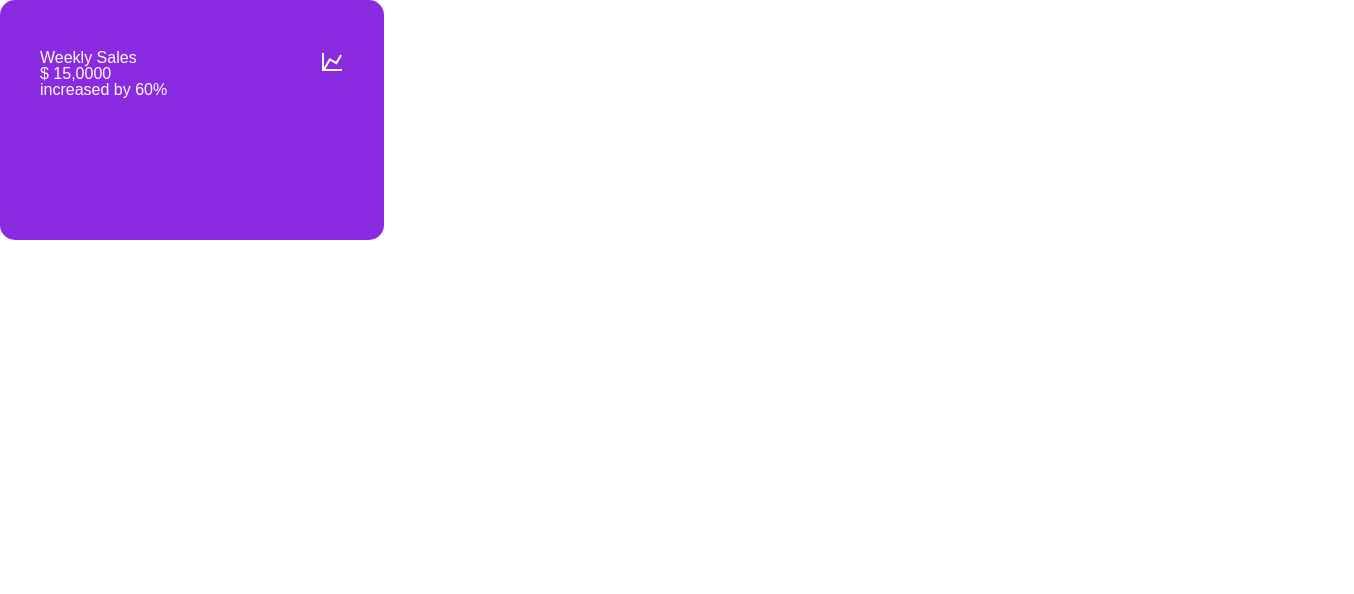
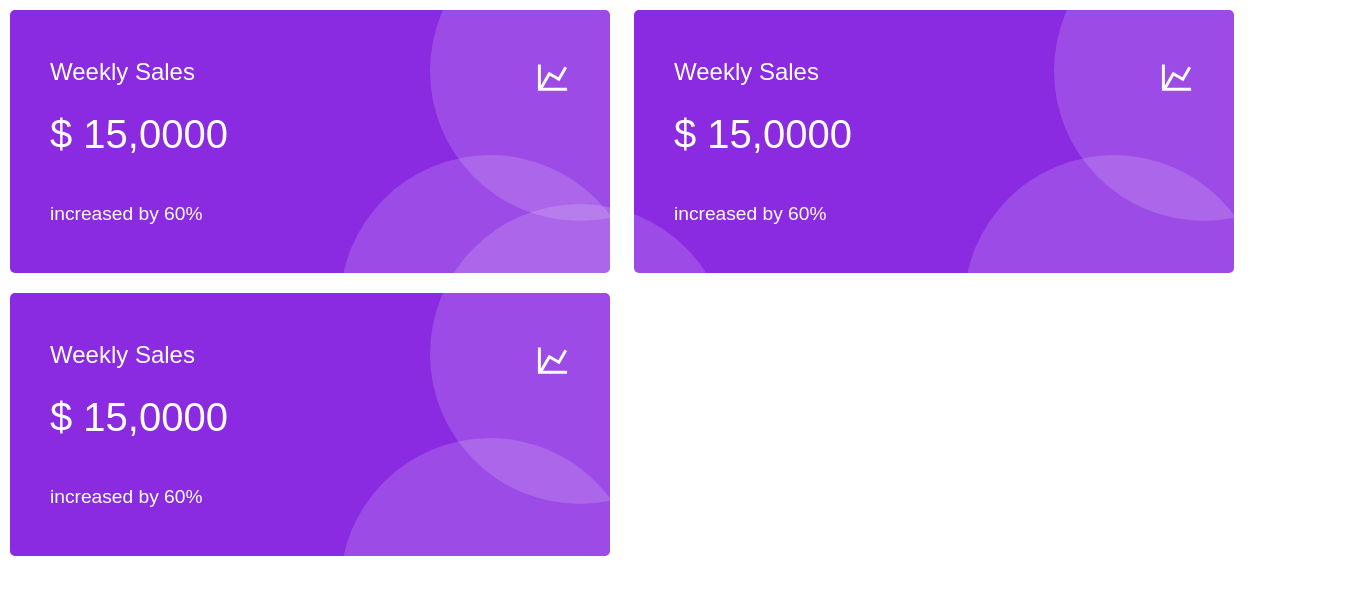
Before and after one commit to AntoshkivKola/practice04_cards, a plain HTML site: page index.html in a window 1280 px wide. Shown: the whole page, 1354 px wide, since content can reach past the window. Drawn offline with Linux system fonts and the light colour scheme.

Commit message:
End standart markup

```diff
--- a/assets/css/style.css
+++ b/assets/css/style.css
@@ -1,5 +1,8 @@
 :root{
-
+  --card-min-width: 600px;
+  --card-min-height: calc(var(--card-min-width:)/1);
+  --card-width: 25vw;
+  --card-icon-size: 35px;
 }
 
 *{
@@ -7,18 +10,43 @@
 }
 
 .wrapper-card{
-
+  position: relative;
   display: inline-block;
   background-color: blueviolet;
-  border-radius: 15px;
+  border-radius: 5px;
 
   font-family: sans-serif;
 
   color:white;
+  margin: 10px;
 }
+
+.wrapper-card::before, .wrapper-card::after{
+  content: '';
+  position: absolute;
+  background-color: white;
+  width: calc(var(--card-min-width)/2);
+  height: calc(var(--card-min-width)/2);
+  border-radius: calc(var(--card-min-width)/4);
+  overflow: hidden;
+  opacity: 0.15;
+}
+.wrapper-card::before{
+  bottom: 20%;
+  left: 70%;
+}
+
+.wrapper-card::after{
+  top: 55%;
+  left: 55%;
+}
+
 .card{
-  width: 30vw;
-  height: 30vh;
+
+  min-width: var(--card-min-width);
+  width: var(--card-width);
+  min-height: var(--card-min-height);
+
 
   padding: 50px 40px;
 }
@@ -29,8 +57,24 @@
 
 .card-header{
   display: inline-block;
+  font-size: 1.5em;
 }
 
 .card-icon{
- float: right;
+  width: var(--card-icon-size);
+  height: var(--card-icon-size);
+  float: right;
 }
+
+.card-numbers{
+  margin-top: 30px;
+
+  font-size: 2.5em;
+  font-style: bold;
+}
+.card-dop-info{
+  margin-top: 50px;
+
+  font-size: 1.2em;
+  font-style: bold;
+}
--- a/index.html
+++ b/index.html
@@ -17,6 +17,22 @@
           <span class="card-dop-info">increased by 60%</span>
         </div>
        </div>
+       <div class="wrapper-card">
+        <div class="card">
+          <h2 class="card-header">Weekly Sales</h2>
+          <img src="./assets/icons/chart-line.svg" alt="chart line" class="card-icon">
+          <span class="card-numbers">$ 15,0000</span>
+          <span class="card-dop-info">increased by 60%</span>
+        </div>
+       </div>
+       <div class="wrapper-card">
+        <div class="card">
+          <h2 class="card-header">Weekly Sales</h2>
+          <img src="./assets/icons/chart-line.svg" alt="chart line" class="card-icon">
+          <span class="card-numbers">$ 15,0000</span>
+          <span class="card-dop-info">increased by 60%</span>
+        </div>
+       </div>
      </section>
    </article>
  </body>
```
